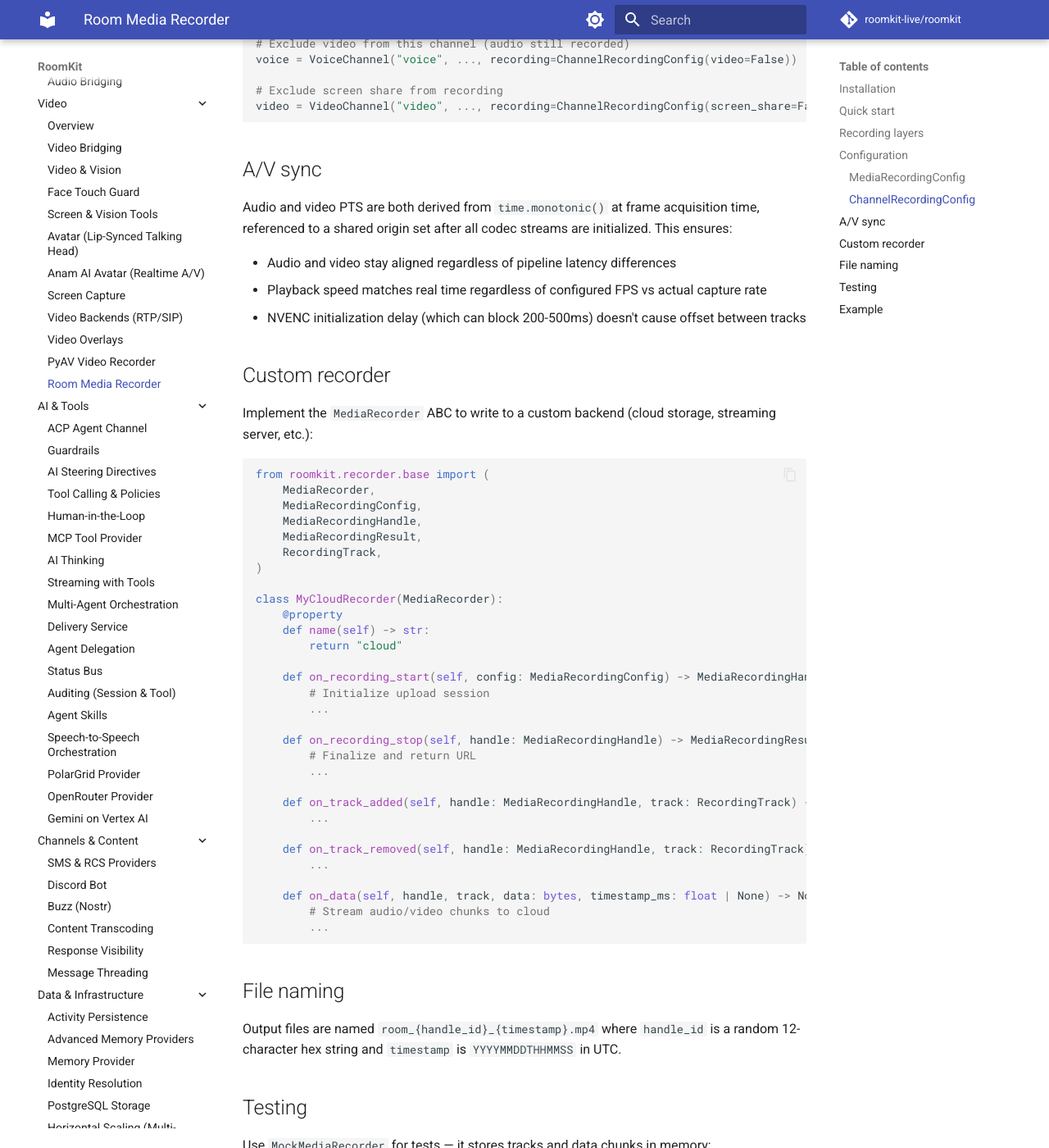
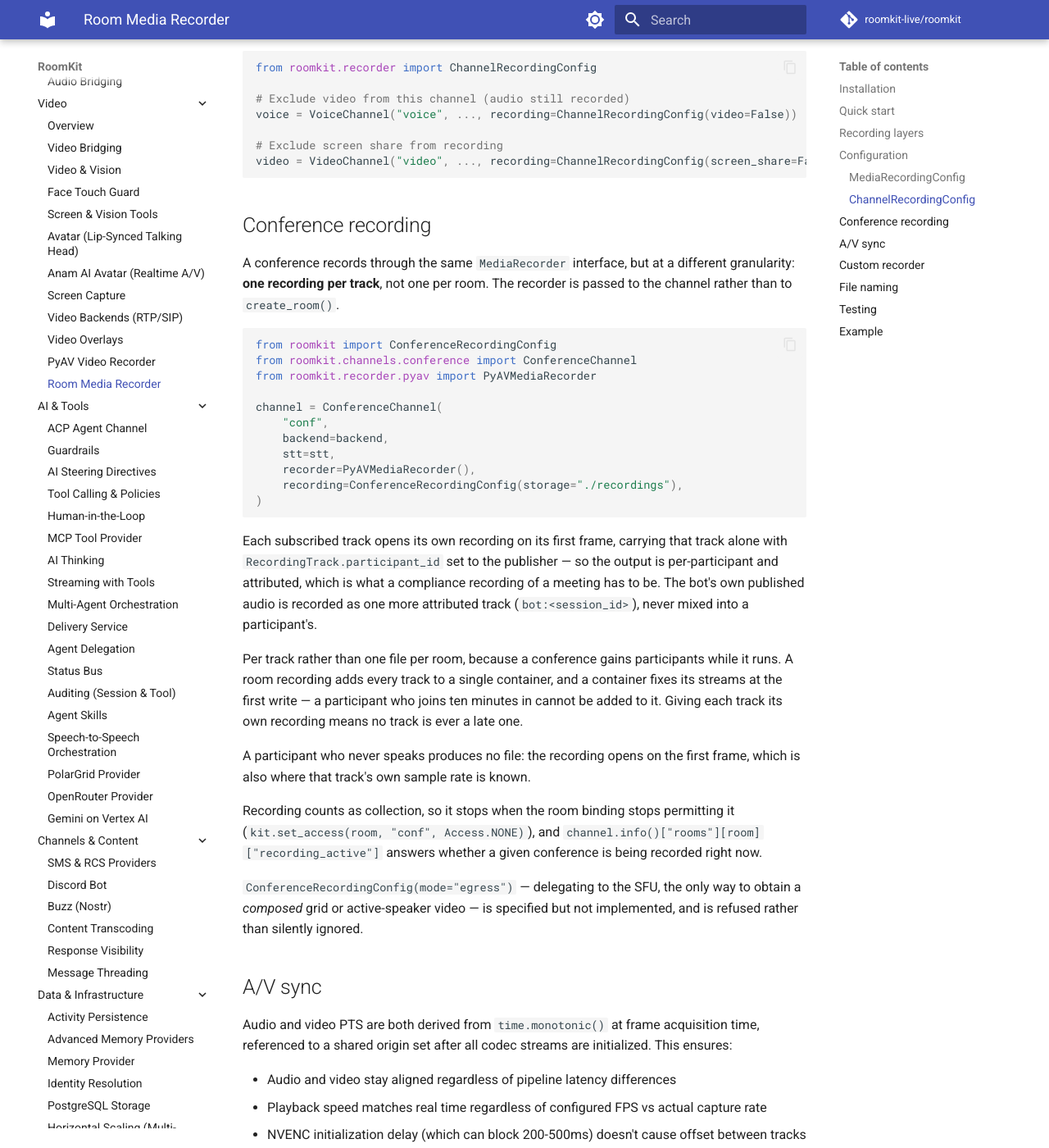
Before and after one commit to roomkit-live/roomkit-docs, an MkDocs documentation site: the page built from docs/guides/room-media-recorder.md, in a window 1280 px wide and 1400 px high, scrolled down 2357 px. Shown: the whole window at 82% size. Built offline with MkDocs 1.6.1 and Material for MkDocs 9.7.7, drawn with Linux system fonts in a browser that asks for light colours; comment, search, counter and statistics services are not loaded; some of the changed text lies outside the part shown.

Commit message:
docs(recorder): conferences record by track, not one file per room (RMK-6)
`ConferenceChannel(recorder=..., recording=...)` uses the same MediaRecorder
interface at a different granularity, and the page that owns the interface is
where that belongs. Says why it is per track — a container fixes its streams at
the first write, so a participant who joins ten minutes in cannot be added to a
room recording — and covers the bot's own attributed track, the silent
participant who produces no file, the binding gate, and egress being refused
rather than ignored.

````diff
--- a/docs/guides/room-media-recorder.md
+++ b/docs/guides/room-media-recorder.md
@@ -52,6 +52,8 @@ RoomKit has three independent recording layers:
 
 All three can run simultaneously without interference.
 
+A conference uses the `MediaRecorder` interface at a different granularity — one recording per track rather than one per room. See [Conference recording](#conference-recording).
+
 ## Configuration
 
 ### MediaRecordingConfig
@@ -93,6 +95,34 @@ voice = VoiceChannel("voice", ..., recording=ChannelRecordingConfig(video=False)
 # Exclude screen share from recording
 video = VideoChannel("video", ..., recording=ChannelRecordingConfig(screen_share=False))
 ```
+
+## Conference recording
+
+A conference records through the same `MediaRecorder` interface, but at a different granularity: **one recording per track**, not one per room. The recorder is passed to the channel rather than to `create_room()`.
+
+```python
+from roomkit import ConferenceRecordingConfig
+from roomkit.channels.conference import ConferenceChannel
+from roomkit.recorder.pyav import PyAVMediaRecorder
+
+channel = ConferenceChannel(
+    "conf",
+    backend=backend,
+    stt=stt,
+    recorder=PyAVMediaRecorder(),
+    recording=ConferenceRecordingConfig(storage="./recordings"),
+)
+```
+
+Each subscribed track opens its own recording on its first frame, carrying that track alone with `RecordingTrack.participant_id` set to the publisher — so the output is per-participant and attributed, which is what a compliance recording of a meeting has to be. The bot's own published audio is recorded as one more attributed track (`bot:<session_id>`), never mixed into a participant's.
+
+Per track rather than one file per room, because a conference gains participants while it runs. A room recording adds every track to a single container, and a container fixes its streams at the first write — a participant who joins ten minutes in cannot be added to it. Giving each track its own recording means no track is ever a late one.
+
+A participant who never speaks produces no file: the recording opens on the first frame, which is also where that track's own sample rate is known.
+
+Recording counts as collection, so it stops when the room binding stops permitting it (`kit.set_access(room, "conf", Access.NONE)`), and `channel.info()["rooms"][room]["recording_active"]` answers whether a given conference is being recorded right now.
+
+`ConferenceRecordingConfig(mode="egress")` — delegating to the SFU, the only way to obtain a *composed* grid or active-speaker video — is specified but not implemented, and is refused rather than silently ignored.
 
 ## A/V sync
 
````
